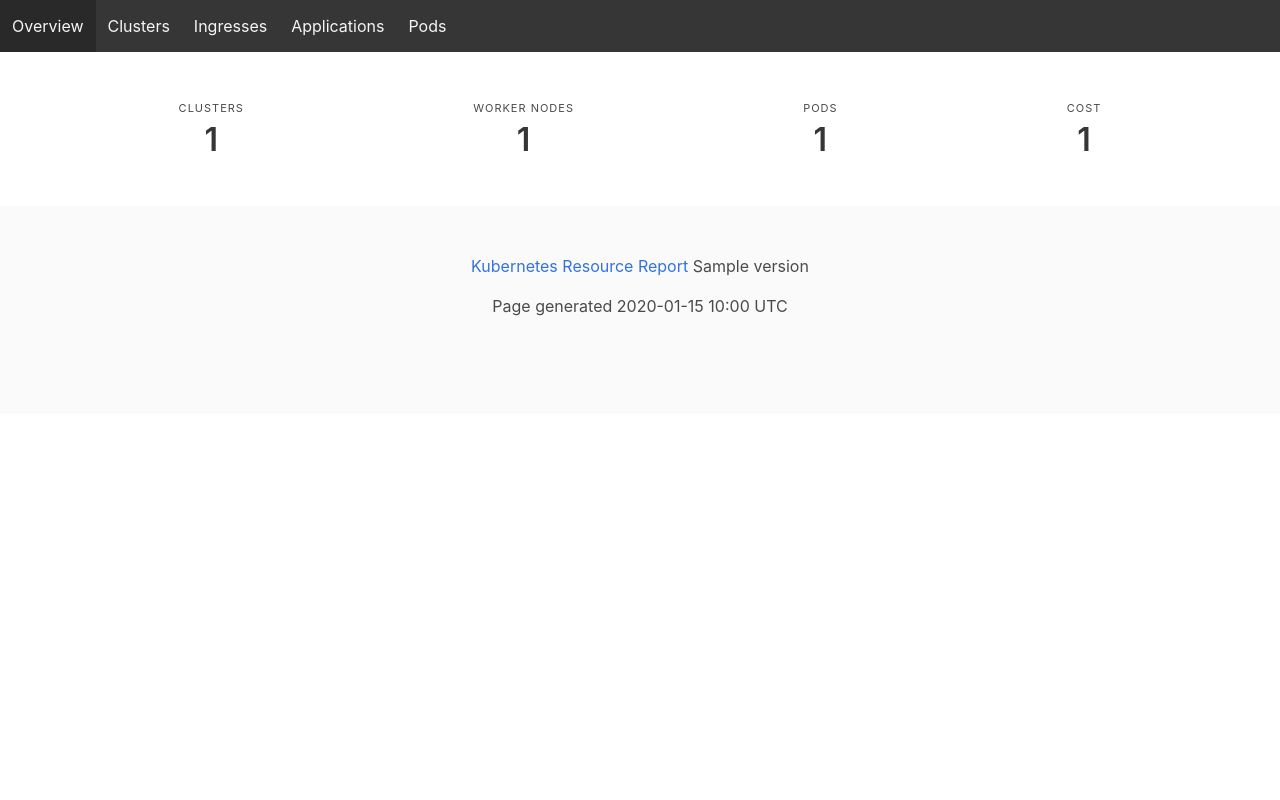
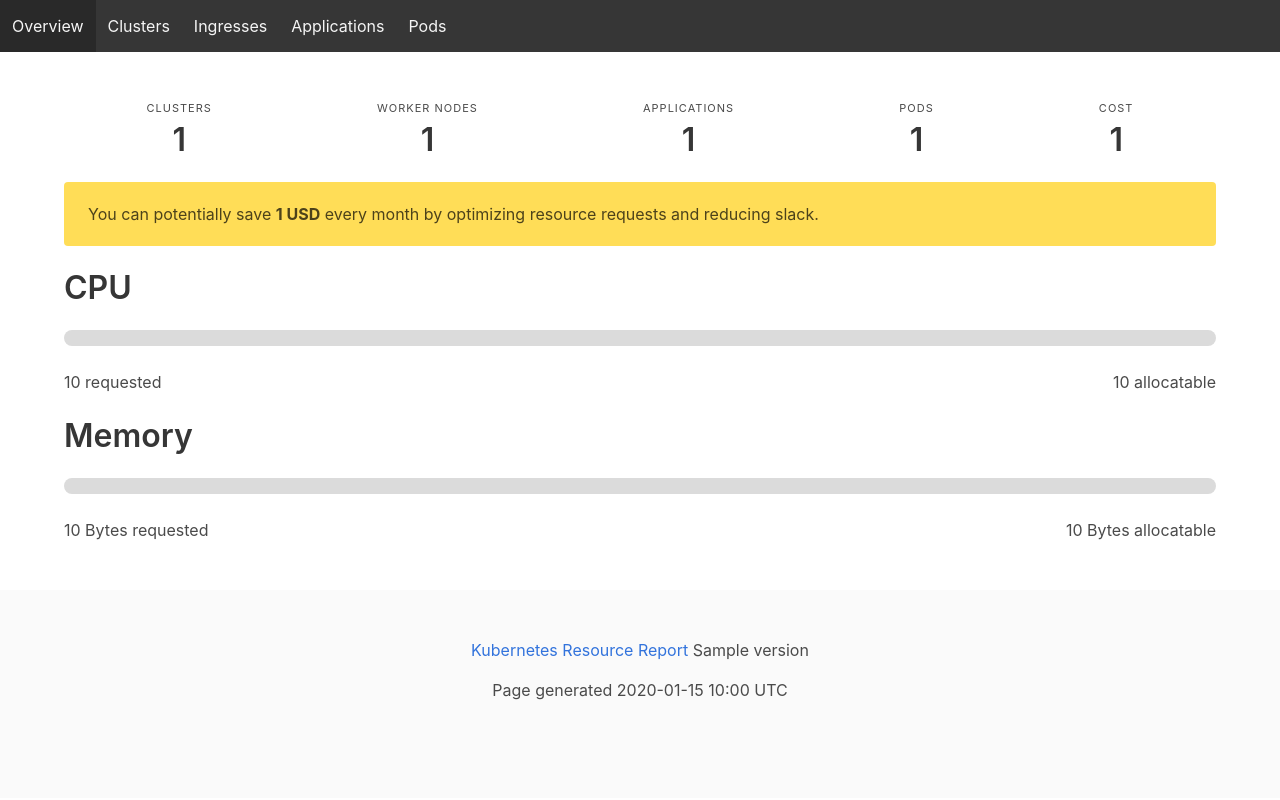
Before and after one commit to hjacobs/kube-resource-report, a Python web app: template templates/index.html in a window 1280 px wide. Run offline with Jinja, Linux system fonts and the light colour scheme; the template is opened without the code that fills it: most values are stand-ins (such as "Sample title", 1, 10 or a date in 2020); some libraries are stand-ins or nearby versions.

Commit message:
show total slack

```diff
--- a/templates/applications.html
+++ b/templates/applications.html
@@ -10,6 +10,7 @@
                   <th>CPU Usage</th>
                   <th>Memory Usage</th>
                   <th>Cost</th>
+                  <th>Slack Cost</th>
               </tr>
           </thead>
           <tbody>
@@ -21,6 +22,7 @@
             <td>{{ (app.usage|default({"cpu": 0})).cpu|default(0)|round(3) }}</td>
             <td data-value="{{ (app.usage|default({'memory': 0})).memory }}">{{ (app.usage|default({"memory": 0})).memory|filesizeformat(True) }}</td>
             <td>{{ app.cost|round(2) }}</td>
+            <td>{{ app.slack_cost|round(2) }}</td>
 
           </tr>
 
--- a/templates/index.html
+++ b/templates/index.html
@@ -17,6 +17,12 @@
   </div>
   <div class="level-item has-text-centered">
     <div>
+      <p class="heading">Applications</p>
+      <p class="title">{{ applications|count }}</p>
+    </div>
+  </div>
+  <div class="level-item has-text-centered">
+    <div>
       <p class="heading">Pods</p>
       <p class="title">{{ total_pods }}</p>
     </div>
@@ -29,4 +35,38 @@
   </div>
 </nav>
 
+<div class="notification is-warning">
+    You can potentially save <strong>{{ total_slack_cost|round(2) }} USD</strong> every month by optimizing resource requests and reducing slack.
+</div>
+
+<h2 class="title">CPU</h2>
+<progress class="progress" value="{{ total_requests['cpu'] }}" max="{{ total_allocatable['cpu'] }}" ></progress>
+<nav class="level">
+    <div class="level-left">
+        <div class="level-item">
+            {{ total_requests['cpu']|round(2) }} requested
+        </div>
+    </div>
+    <div class="level-right">
+        <div class="level-item">
+           {{ total_allocatable['cpu']|round(2) }} allocatable
+        </div>
+    </div>
+</nav>
+
+<h2 class="title">Memory</h2>
+<progress class="progress" value="{{ total_requests['memory'] }}" max="{{ total_allocatable['memory'] }}" ></progress>
+<nav class="level">
+    <div class="level-left">
+        <div class="level-item">
+            {{ total_requests['memory']|filesizeformat(True) }} requested
+        </div>
+    </div>
+    <div class="level-right">
+        <div class="level-item">
+           {{ total_allocatable['memory']|filesizeformat(True) }} allocatable
+        </div>
+    </div>
+</nav>
+
 {% endblock %}
```
Also changed, not shown: report.py (+19 -7 lines).
